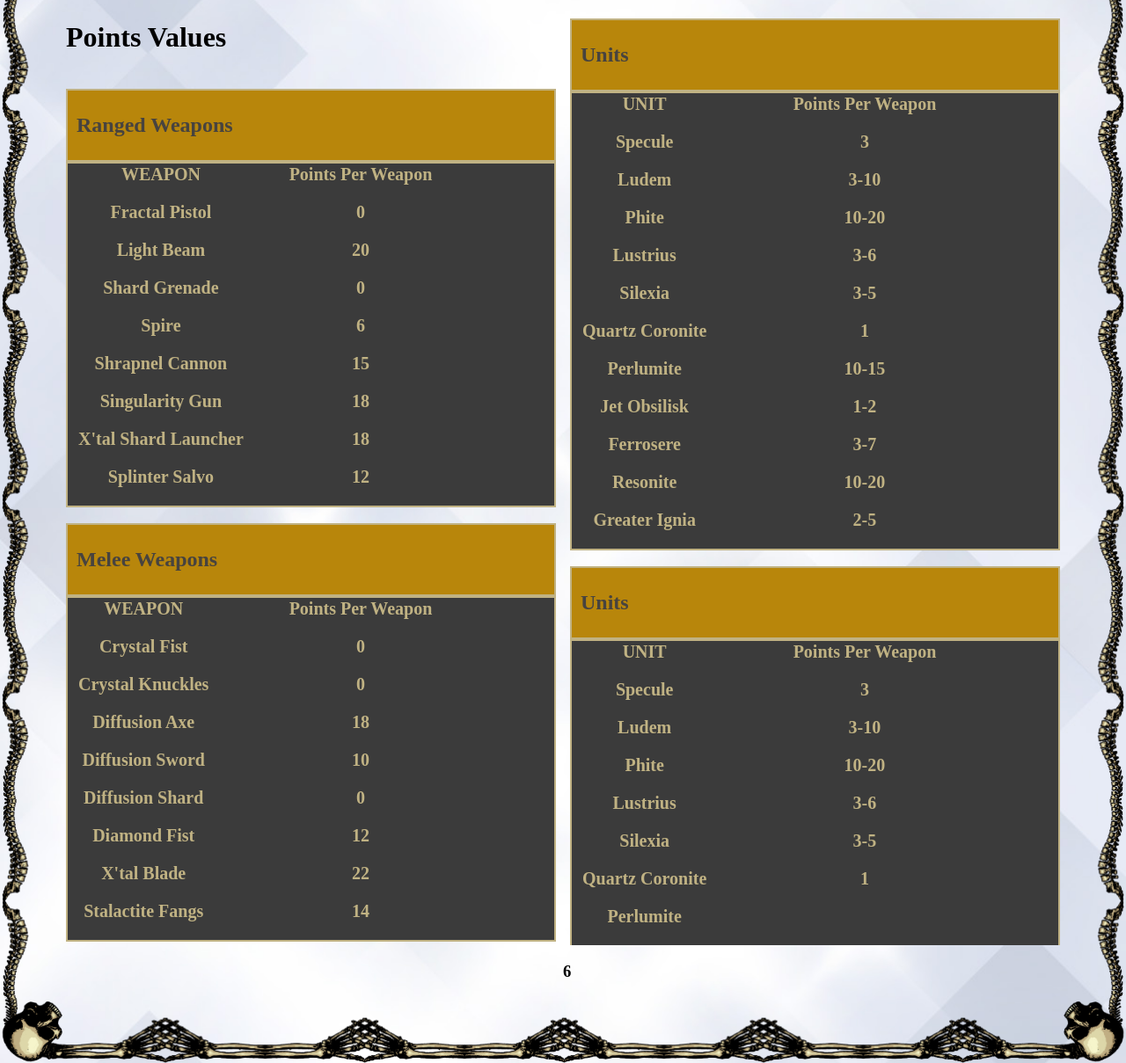
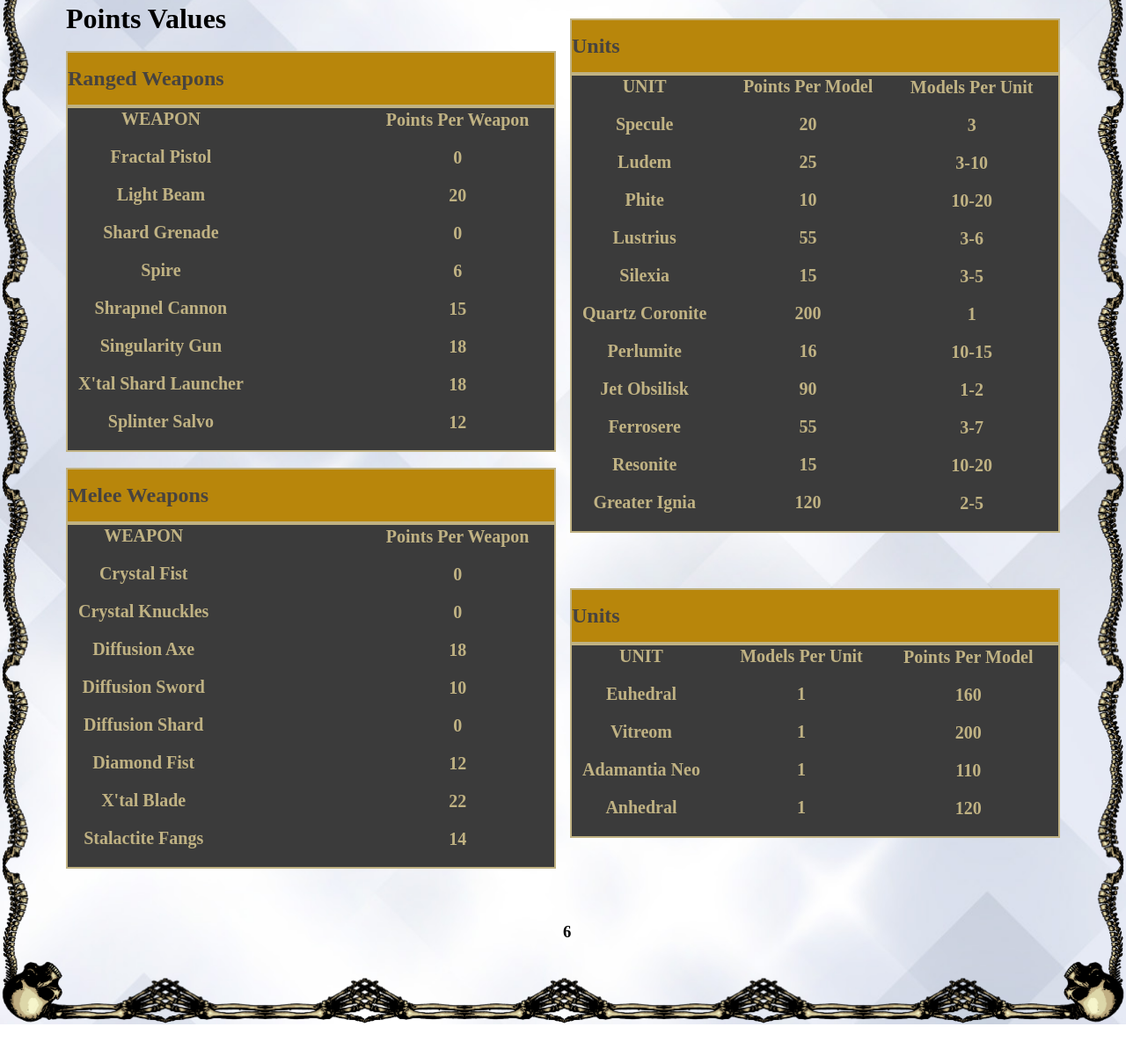
Before and after one commit to hewittm1/warhammercodex, a plain HTML site: page WarhammerCodex/RealCodex/PointsValues.html in a window 1280 px wide. Shown: the part 72-1281 px from the top of the page at 88% size. After the commit the page ends 1237 px from the top, so only its background shows below. Drawn offline with Linux system fonts and the light colour scheme.

Commit message:
created the points values page

```diff
--- a/WarhammerCodex/RealCodex/PointsValues.html
+++ b/WarhammerCodex/RealCodex/PointsValues.html
@@ -11,7 +11,7 @@
     <div class="POINTSVALUES">
     <body>
        <td class="thehead">
-                    <h1 class="Header">
+                    <h1 class="PHeader">
                         Points Values
                     </h1>
                 </td>
@@ -165,7 +165,7 @@
                 </td>
             </table>
                 <div class="points">
-    <table id="data-table" class="display" cellspacing="100%">
+    <table id="data-table1" class="display" cellspacing="100%">
                 <thead>
                     <th>
                         <div id="Weapon">UNIT<tb>
@@ -204,7 +204,7 @@
                             </p>
                             </tb>
                         </div>
-                        <div class="cost">Points Per Weapon<tb>
+                        <div class="cost">Models Per Unit<tb>
                             <p class="p1">
                            3
                             </p>
@@ -239,6 +239,42 @@
                                 2-5
                             </p>
                             </tb></div>
+                        <div class="cost1">Points Per Model<tb>
+                            <p class="p1">
+                           20
+                            </p>
+                            <p>
+                             25
+                            </p>
+                            <p class="p1">
+                            10
+                            </p>
+                            <p class="p1">
+                            55
+                            </p>
+                             <p class="p1">
+                            15
+                            </p>
+                             <p class="p1">
+                            200
+                            </p>
+                             <p class="p1">
+                            16
+                            </p>
+                             <p class="p1">
+                            90
+                            </p>
+                             <p class="p1">
+                            55
+                            </p>
+                             <p class="p1">
+                            15
+                            </p>
+                             <p class="p1">
+                            120
+                            </p>
+                            </tb>
+                        </div>
                     </th>
                 </thead>
         </table>
@@ -252,48 +288,48 @@
                 </td>
             </table>
                            <div class="points">
-    <table id="data-table" class="display" cellspacing="100%">
+    <table id="data-table1" class="display" cellspacing="100%">
                 <thead>
                     <th>
                         <div id="Weapon">UNIT<tb>
                             <p class="p1">
-                            Specule
+                            Euhedral
                             </p>
                             <p>
-                               Ludem
+                               Vitreom
                             </p>
                             <p class="p1">
-                            Phite
+                            Adamantia Neo
                             </p>
                             <p class="p1">
-                                Lustrius
-                            </p>
-                             <p>
-                                 Silexia
-                            </p>
-                            <p class="p1">
-                                Quartz Coronite
-                            </p>
-                             <p>
-                                Perlumite
+                                Anhedral
                             </p>
                             </tb>
                         </div>
-                        <div class="cost">Points Per Weapon<tb>
+                         <div class="cost">Points Per Model<tb>
                             <p class="p1">
-                           3
+                           160
                             </p>
                             <p>
-                                3-10
+                                200
                             </p>
                             <p class="p1">
-                            10-20
+                            110
                             </p>
                             <p class="p1">
-                            3-6
+                            120
                             </p>
-                             <p>
-                                3-5
+                            </tb>
+                        </div>
+                          <div class="cost1">Models Per Unit<tb>
+                            <p class="p1">
+                           1
+                            </p>
+                            <p>
+                                1
+                            </p>
+                            <p class="p1">
+                            1
                             </p>
                             <p class="p1">
                             1
--- a/WarhammerCodex/css/style.css
+++ b/WarhammerCodex/css/style.css
@@ -596,6 +596,8 @@ tc{
 }
 table .thehead{
     background-color: darkgoldenrod;
+    padding: 0;
+    margin: 0;
 }
 table thead th div{
     width: auto;
@@ -661,6 +663,9 @@ table thead tr th{
     font-family: serif;
     font-size: 20px;
     text-align: center;
+    padding-bottom: 0;
+    margin-bottom: 0;
+    height: auto;
 }
 TABLE{
     background-color: #c0b283;
@@ -690,8 +695,12 @@ table thead td {
 .cost{
     float: right;
     text-align: center;
-    margin-right: 25%;
-
+    padding: inherit;
+    padding-right: 5%;
+}
+.cost1{
+    float:none;
+    padding-right: 25%;
 }
 .thebod table{
     min-width: 100%;
@@ -1110,9 +1119,22 @@ table thead td {
     text-align: center;
 }
 .data-tact{
-    margin-top: 10%;
     width: 100%;
 }
 .POINTSVALUES{
     column-count: 2;
+    width: 100%;
+    margin-top: 0;
+    margin-bottom: 5%;
+    column-fill: balance;
+
 }
+#data-table1{
+    column-count: 3;
+    margin-bottom: 8%;
+}
+.PHeader{
+    font-family: serif;
+    padding: 0;
+    margin: 0;
+}
```
